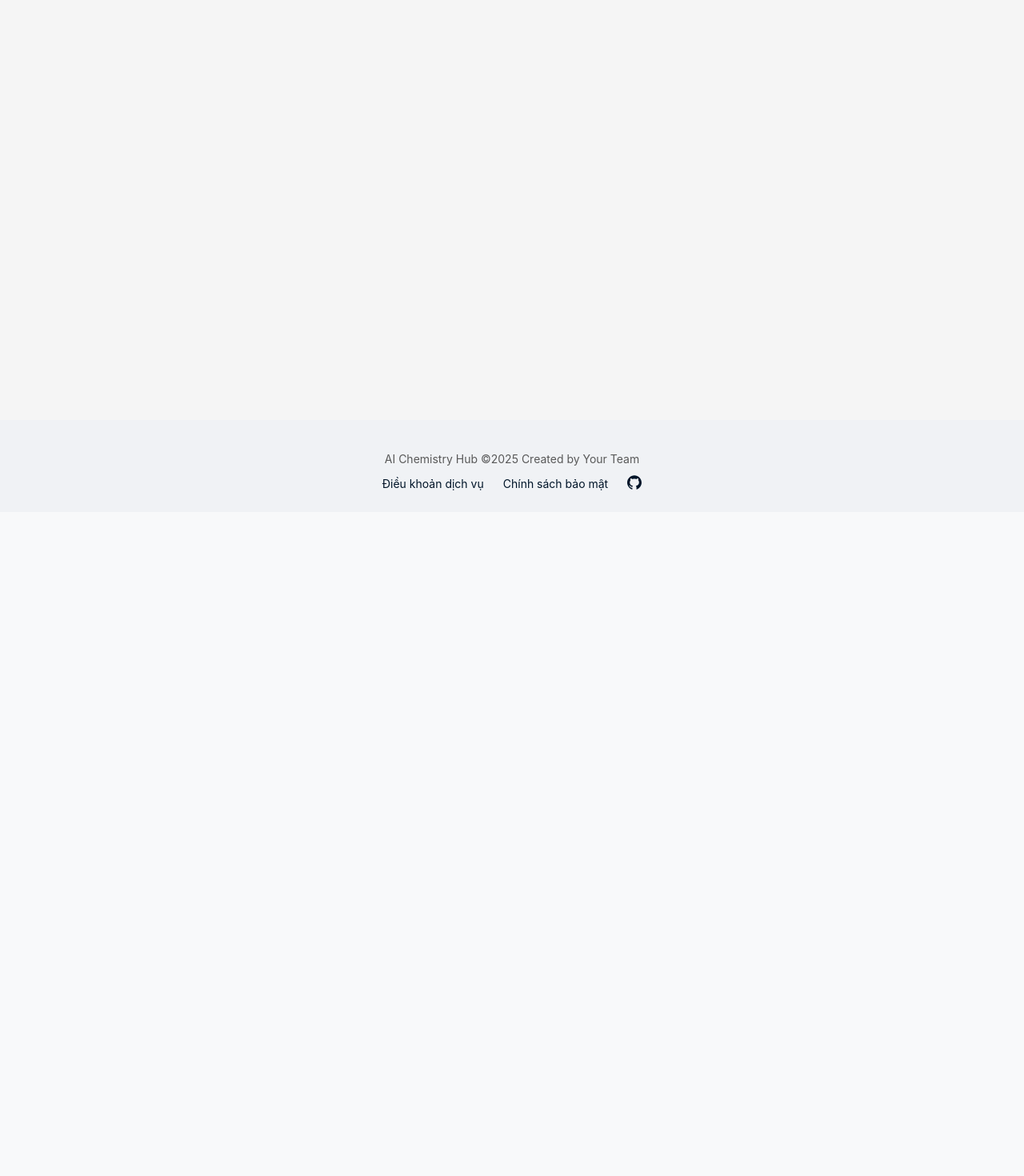
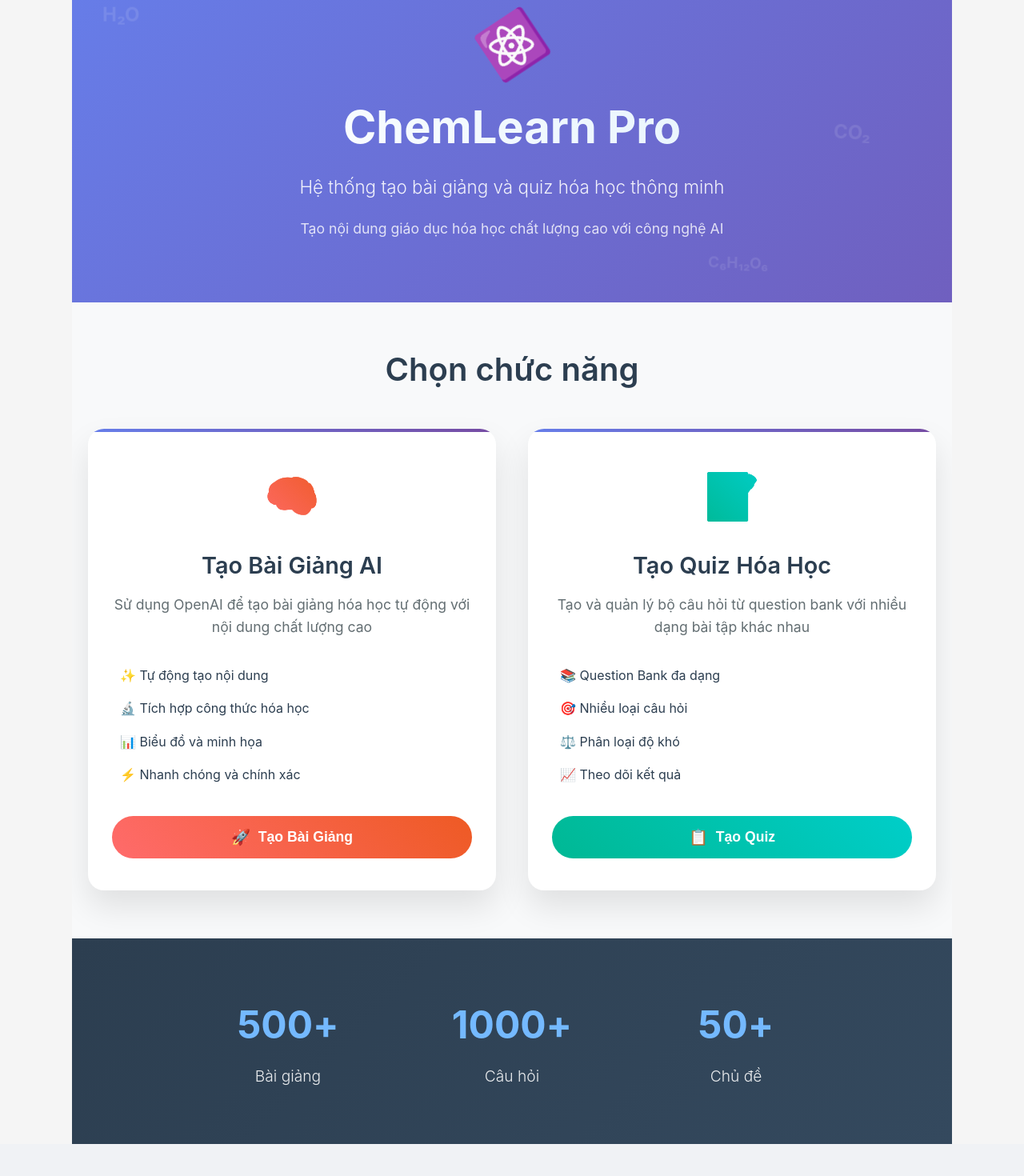
Before and after one commit to bacsiemon/swd392-lesson-plan-exam, a React (Vite) app in the folder web/: page / in a window 1280 px wide. Shown: the part 160-1630 px from the top of the page at 80% size. Before the commit the page ends 800 px from the top, so only its background shows below. Built offline with nearby package versions, Linux system fonts and the light colour scheme.

Commit message:
create home page

```diff
--- /dev/null
+++ b/web/src/pages/Home.css
@@ -0,0 +1,327 @@
+/* Home.css - Chemistry-themed professional styling */
+
+.home-container {
+  min-height: 100vh;
+  background: linear-gradient(135deg, #667eea 0%, #764ba2 100%);
+  position: relative;
+  overflow-x: hidden;
+}
+
+/* Hero Section */
+.hero-section {
+  padding: 80px 20px 60px;
+  text-align: center;
+  color: white;
+  position: relative;
+  z-index: 2;
+}
+
+.hero-content {
+  max-width: 800px;
+  margin: 0 auto;
+}
+
+.chemistry-icon {
+  margin-bottom: 20px;
+}
+
+.atom-icon {
+  font-size: 4rem;
+  display: inline-block;
+  animation: rotate 3s linear infinite;
+}
+
+@keyframes rotate {
+  from { transform: rotate(0deg); }
+  to { transform: rotate(360deg); }
+}
+
+.hero-title {
+  font-size: 3.5rem;
+  font-weight: 700;
+  margin-bottom: 20px;
+  background: linear-gradient(45deg, #fff, #e3f2fd);
+  -webkit-background-clip: text;
+  -webkit-text-fill-color: transparent;
+  background-clip: text;
+}
+
+.hero-subtitle {
+  font-size: 1.4rem;
+  margin-bottom: 20px;
+  opacity: 0.9;
+  font-weight: 300;
+}
+
+.hero-description p {
+  font-size: 1.1rem;
+  opacity: 0.8;
+  line-height: 1.6;
+}
+
+/* Features Section */
+.features-section {
+  padding: 60px 20px;
+  background: #f8f9fa;
+  position: relative;
+  z-index: 2;
+}
+
+.features-container {
+  max-width: 1200px;
+  margin: 0 auto;
+}
+
+.section-title {
+  text-align: center;
+  font-size: 2.5rem;
+  color: #2c3e50;
+  margin-bottom: 50px;
+  font-weight: 600;
+}
+
+.feature-cards {
+  display: grid;
+  grid-template-columns: repeat(auto-fit, minmax(500px, 1fr));
+  gap: 40px;
+  max-width: 1100px;
+  margin: 0 auto;
+}
+
+/* Feature Cards */
+.feature-card {
+  background: white;
+  border-radius: 20px;
+  padding: 40px 30px;
+  box-shadow: 0 20px 40px rgba(0,0,0,0.1);
+  transition: all 0.3s ease;
+  position: relative;
+  overflow: hidden;
+}
+
+.feature-card::before {
+  content: '';
+  position: absolute;
+  top: 0;
+  left: 0;
+  right: 0;
+  height: 4px;
+  background: linear-gradient(45deg, #667eea, #764ba2);
+}
+
+.feature-card:hover {
+  transform: translateY(-10px);
+  box-shadow: 0 30px 60px rgba(0,0,0,0.15);
+}
+
+.card-icon {
+  text-align: center;
+  margin-bottom: 25px;
+}
+
+.card-icon .icon {
+  font-size: 3.5rem;
+  display: inline-block;
+}
+
+.ai-card .card-icon .icon {
+  background: linear-gradient(45deg, #ff6b6b, #ee5a24);
+  -webkit-background-clip: text;
+  -webkit-text-fill-color: transparent;
+  background-clip: text;
+}
+
+.quiz-card .card-icon .icon {
+  background: linear-gradient(45deg, #00b894, #00cec9);
+  -webkit-background-clip: text;
+  -webkit-text-fill-color: transparent;
+  background-clip: text;
+}
+
+.card-title {
+  font-size: 1.8rem;
+  color: #2c3e50;
+  margin-bottom: 15px;
+  font-weight: 600;
+  text-align: center;
+}
+
+.card-description {
+  color: #636e72;
+  line-height: 1.6;
+  margin-bottom: 25px;
+  text-align: center;
+  font-size: 1.1rem;
+}
+
+.card-features {
+  list-style: none;
+  padding: 0;
+  margin-bottom: 30px;
+}
+
+.card-features li {
+  padding: 8px 0;
+  color: #2c3e50;
+  font-size: 1rem;
+  display: flex;
+  align-items: center;
+}
+
+.card-features li::before {
+  content: attr(data-icon);
+  margin-right: 10px;
+}
+
+/* Buttons */
+.feature-button {
+  width: 100%;
+  padding: 15px 25px;
+  border: none;
+  border-radius: 50px;
+  font-size: 1.1rem;
+  font-weight: 600;
+  cursor: pointer;
+  transition: all 0.3s ease;
+  display: flex;
+  align-items: center;
+  justify-content: center;
+  gap: 10px;
+}
+
+.ai-button {
+  background: linear-gradient(45deg, #ff6b6b, #ee5a24);
+  color: white;
+}
+
+.ai-button:hover {
+  background: linear-gradient(45deg, #ee5a24, #d63031);
+  transform: translateY(-2px);
+  box-shadow: 0 10px 25px rgba(238, 90, 36, 0.3);
+}
+
+.quiz-button {
+  background: linear-gradient(45deg, #00b894, #00cec9);
+  color: white;
+}
+
+.quiz-button:hover {
+  background: linear-gradient(45deg, #00a085, #00b2a9);
+  transform: translateY(-2px);
+  box-shadow: 0 10px 25px rgba(0, 184, 148, 0.3);
+}
+
+.button-icon {
+  font-size: 1.2rem;
+}
+
+/* Chemistry Decoration */
+.chemistry-decoration {
+  position: fixed;
+  top: 0;
+  left: 0;
+  width: 100%;
+  height: 100%;
+  pointer-events: none;
+  z-index: 1;
+}
+
+.molecule {
+  position: absolute;
+  color: rgba(255, 255, 255, 0.1);
+  font-size: 1.5rem;
+  font-weight: bold;
+  animation: float 6s ease-in-out infinite;
+}
+
+.molecule-1 {
+  top: 20%;
+  left: 10%;
+  animation-delay: 0s;
+}
+
+.molecule-2 {
+  top: 40%;
+  right: 15%;
+  animation-delay: 1.5s;
+}
+
+.molecule-3 {
+  top: 70%;
+  left: 20%;
+  animation-delay: 3s;
+}
+
+.molecule-4 {
+  top: 60%;
+  right: 25%;
+  animation-delay: 4.5s;
+  font-size: 1.2rem;
+}
+
+@keyframes float {
+  0%, 100% { transform: translateY(0px) rotate(0deg); }
+  50% { transform: translateY(-20px) rotate(5deg); }
+}
+
+/* Stats Section */
+.stats-section {
+  padding: 50px 20px;
+  background: linear-gradient(135deg, #2c3e50 0%, #34495e 100%);
+  color: white;
+}
+
+.stats-container {
+  max-width: 800px;
+  margin: 0 auto;
+  display: grid;
+  grid-template-columns: repeat(auto-fit, minmax(200px, 1fr));
+  gap: 40px;
+  text-align: center;
+}
+
+.stat-item {
+  padding: 20px;
+}
+
+.stat-number {
+  font-size: 3rem;
+  font-weight: bold;
+  color: #74b9ff;
+  margin-bottom: 10px;
+}
+
+.stat-label {
+  font-size: 1.2rem;
+  opacity: 0.9;
+  font-weight: 300;
+}
+
+/* Responsive Design */
+@media (max-width: 768px) {
+  .hero-title {
+    font-size: 2.5rem;
+  }
+
+  .hero-subtitle {
+    font-size: 1.2rem;
+  }
+
+  .feature-cards {
+    grid-template-columns: 1fr;
+    gap: 30px;
+  }
+
+  .feature-card {
+    padding: 30px 20px;
+  }
+
+  .section-title {
+    font-size: 2rem;
+  }
+
+  .stats-container {
+    grid-template-columns: 1fr;
+    gap: 20px;
+  }
+}
--- a/web/src/pages/Home.jsx
+++ b/web/src/pages/Home.jsx
@@ -1,20 +1,123 @@
 // web/src/pages/Home.jsx
 
 import React from 'react';
+import './Home.css';
 
 function Home() {
+  const handleCreateLesson = () => {
+    // Navigate to AI lesson creation page
+    console.log('Navigate to AI lesson creation');
+  };
 
-
+  const handleCreateQuiz = () => {
+    // Navigate to quiz creation page
+    console.log('Navigate to quiz creation');
+  };
 
   return (
-    <div style={{ padding: '20px', textAlign: 'center' }}>
-      <h1>🎉 Hello World</h1>
+    <div className="home-container">
+      {/* Header Section */}
+      <header className="hero-section">
+        <div className="hero-content">
+          <div className="chemistry-icon">
+            <span className="atom-icon">⚛️</span>
+          </div>
+          <h1 className="hero-title">ChemLearn Pro</h1>
+          <p className="hero-subtitle">
+            Hệ thống tạo bài giảng và quiz hóa học thông minh
+          </p>
+          <div className="hero-description">
+            <p>Tạo nội dung giáo dục hóa học chất lượng cao với công nghệ AI</p>
+          </div>
+        </div>
+      </header>
 
+      {/* Main Features Section */}
+      <main className="features-section">
+        <div className="features-container">
+          <h2 className="section-title">Chọn chức năng</h2>
 
+          <div className="feature-cards">
+            {/* AI Lesson Creation Card */}
+            <div className="feature-card ai-card">
+              <div className="card-icon">
+                <span className="icon">🧠</span>
+              </div>
+              <h3 className="card-title">Tạo Bài Giảng AI</h3>
+              <p className="card-description">
+                Sử dụng OpenAI để tạo bài giảng hóa học tự động với nội dung chất lượng cao
+              </p>
+              <ul className="card-features">
+                <li>✨ Tự động tạo nội dung</li>
+                <li>🔬 Tích hợp công thức hóa học</li>
+                <li>📊 Biểu đồ và minh họa</li>
+                <li>⚡ Nhanh chóng và chính xác</li>
+              </ul>
+              <button className="feature-button ai-button" onClick={handleCreateLesson}>
+                <span className="button-icon">🚀</span>
+                Tạo Bài Giảng
+              </button>
+            </div>
+
+            {/* Quiz Creation Card */}
+            <div className="feature-card quiz-card">
+              <div className="card-icon">
+                <span className="icon">📝</span>
+              </div>
+              <h3 className="card-title">Tạo Quiz Hóa Học</h3>
+              <p className="card-description">
+                Tạo và quản lý bộ câu hỏi từ question bank với nhiều dạng bài tập khác nhau
+              </p>
+              <ul className="card-features">
+                <li>📚 Question Bank đa dạng</li>
+                <li>🎯 Nhiều loại câu hỏi</li>
+                <li>⚖️ Phân loại độ khó</li>
+                <li>📈 Theo dõi kết quả</li>
+              </ul>
+              <button className="feature-button quiz-button" onClick={handleCreateQuiz}>
+                <span className="button-icon">📋</span>
+                Tạo Quiz
+              </button>
+            </div>
+          </div>
+        </div>
+      </main>
+
+      {/* Chemistry Elements Decoration */}
+      <div className="chemistry-decoration">
+        <div className="molecule molecule-1">
+          <span>H₂O</span>
+        </div>
+        <div className="molecule molecule-2">
+          <span>CO₂</span>
+        </div>
+        <div className="molecule molecule-3">
+          <span>NaCl</span>
+        </div>
+        <div className="molecule molecule-4">
+          <span>C₆H₁₂O₆</span>
+        </div>
+      </div>
+
+      {/* Stats Section */}
+      <section className="stats-section">
+        <div className="stats-container">
+          <div className="stat-item">
+            <div className="stat-number">500+</div>
+            <div className="stat-label">Bài giảng</div>
+          </div>
+          <div className="stat-item">
+            <div className="stat-number">1000+</div>
+            <div className="stat-label">Câu hỏi</div>
+          </div>
+          <div className="stat-item">
+            <div className="stat-number">50+</div>
+            <div className="stat-label">Chủ đề</div>
+          </div>
+        </div>
+      </section>
     </div>
   );
 }
 
-
-
 export default Home;
```
